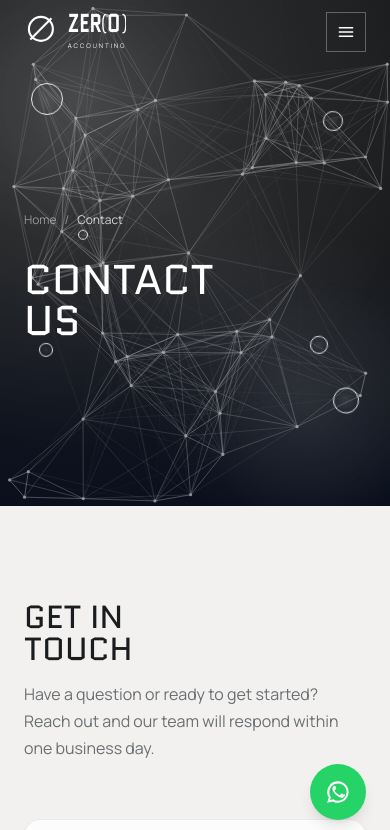
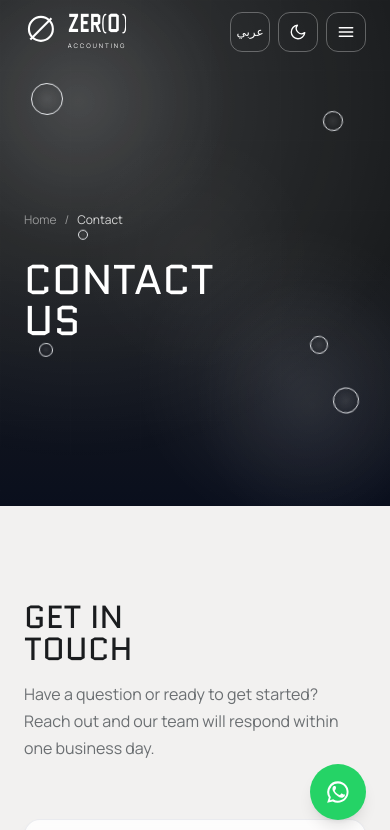
Before and after one commit to Fahis7/Zeroaccount, a React (Vite) app: page /contact in a window 390 px wide. Shown: the top 830 px of the page. Built offline with nearby package versions, Linux system fonts and the light colour scheme.

Commit message:
UI updates

```diff
--- a/src/components/LanguageToggle.jsx
+++ b/src/components/LanguageToggle.jsx
@@ -13,10 +13,10 @@ export default function LanguageToggle({ onDark = false }) {
       type="button"
       onClick={handleToggle}
       aria-label="Toggle language"
-      className={`border px-3.5 py-1.5 font-display text-xs uppercase tracking-wide transition-colors focus-visible:outline-none focus-visible:ring-2 focus-visible:ring-accent/50 ${
+      className={`flex h-10 w-10 shrink-0 items-center justify-center rounded-xl border font-display text-xs uppercase transition-colors focus-visible:outline-none focus-visible:ring-2 focus-visible:ring-accent/50 ${
         onDark
           ? "border-white/30 text-white hover:border-accent hover:text-accent"
-          : "border-line text-ink hover:border-accent hover:text-accent dark:border-[#2A2D32] dark:text-[#E8EAED]"
+          : "border-line bg-white/80 text-ink backdrop-blur-sm hover:border-accent hover:text-accent dark:border-white/10 dark:bg-[#1A1D22]/80 dark:text-[#E8EAED]"
       }`}
     >
       {isArabic ? "EN" : "عربي"}
--- a/src/components/Navbar.jsx
+++ b/src/components/Navbar.jsx
@@ -1,7 +1,7 @@
 import { useEffect, useRef, useState } from "react";
 import { AnimatePresence, motion } from "framer-motion";
 import { useTranslation } from "react-i18next";
-import { Link, NavLink } from "react-router-dom";
+import { Link, NavLink, useLocation } from "react-router-dom";
 import ThemeToggle from "./ThemeToggle.jsx";
 import LanguageToggle from "./LanguageToggle.jsx";
 import LogoFull from "./LogoFull.jsx";
@@ -9,11 +9,14 @@ import { services } from "../data/services.js";
 
 export default function Navbar() {
   const { t } = useTranslation();
+  const location = useLocation();
   const [scrolled, setScrolled] = useState(false);
   const [menuOpen, setMenuOpen] = useState(false);
   const [servicesOpen, setServicesOpen] = useState(false);
   const [mobileServicesOpen, setMobileServicesOpen] = useState(false);
   const dropdownRef = useRef(null);
+  const menuRef = useRef(null);
+  const controlsRef = useRef(null);
 
   useEffect(() => {
     function handleScroll() {
@@ -32,6 +35,40 @@ export default function Navbar() {
     document.addEventListener("mousedown", handleClickOutside);
     return () => document.removeEventListener("mousedown", handleClickOutside);
   }, []);
+
+  // Close the mobile menu when tapping outside it (and outside its controls), on Escape, or on route change.
+  useEffect(() => {
+    if (!menuOpen) return;
+
+    function handleClickOutside(e) {
+      if (
+        menuRef.current &&
+        !menuRef.current.contains(e.target) &&
+        controlsRef.current &&
+        !controlsRef.current.contains(e.target)
+      ) {
+        setMenuOpen(false);
+      }
+    }
+
+    function handleKeyDown(e) {
+      if (e.key === "Escape") setMenuOpen(false);
+    }
+
+    document.addEventListener("mousedown", handleClickOutside);
+    document.addEventListener("touchstart", handleClickOutside);
+    document.addEventListener("keydown", handleKeyDown);
+    return () => {
+      document.removeEventListener("mousedown", handleClickOutside);
+      document.removeEventListener("touchstart", handleClickOutside);
+      document.removeEventListener("keydown", handleKeyDown);
+    };
+  }, [menuOpen]);
+
+  useEffect(() => {
+    setMenuOpen(false);
+    setMobileServicesOpen(false);
+  }, [location.pathname]);
 
   const linkColor = scrolled
     ? "text-ink/80 hover:text-ink dark:text-[#9A9FA5] dark:hover:text-white"
@@ -141,30 +178,52 @@ export default function Navbar() {
           </Link>
         </div>
 
+        {/* ─── Mobile controls: language + theme + hamburger, always visible ─── */}
+        <div ref={controlsRef} className="flex items-center gap-2 lg:hidden">
+          <LanguageToggle onDark={!scrolled} />
+          <ThemeToggle onDark={!scrolled} />
           <button
             type="button"
-          className={`flex h-10 w-10 items-center justify-center border lg:hidden transition-colors ${
+            className={`flex h-10 w-10 shrink-0 items-center justify-center rounded-xl border transition-colors ${
               scrolled
                 ? "border-line text-ink dark:border-[#2A2D32] dark:text-white"
                 : "border-white/30 text-white"
             }`}
             onClick={() => setMenuOpen((prev) => !prev)}
             aria-label="Toggle menu"
+            aria-expanded={menuOpen}
           >
             <svg viewBox="0 0 24 24" width="20" height="20" fill="none" stroke="currentColor" strokeWidth="1.8" strokeLinecap="round">
               {menuOpen ? <path d="M6 6l12 12M18 6L6 18" /> : <path d="M4 7h16M4 12h16M4 17h16" />}
             </svg>
           </button>
+        </div>
       </nav>
 
       <AnimatePresence>
         {menuOpen && (
           <motion.div
+            key="backdrop"
+            initial={{ opacity: 0 }}
+            animate={{ opacity: 1 }}
+            exit={{ opacity: 0 }}
+            transition={{ duration: 0.2 }}
+            className="fixed inset-0 z-40 bg-black/40 lg:hidden"
+            onClick={() => setMenuOpen(false)}
+            aria-hidden="true"
+          />
+        )}
+      </AnimatePresence>
+
+      <AnimatePresence>
+        {menuOpen && (
+          <motion.div
+            ref={menuRef}
             initial={{ height: 0, opacity: 0 }}
             animate={{ height: "auto", opacity: 1 }}
             exit={{ height: 0, opacity: 0 }}
             transition={{ duration: 0.25 }}
-            className="overflow-hidden rounded-b-2xl border-t border-line/60 bg-surface/95 backdrop-blur-xl lg:hidden dark:border-[#2A2D32]/60 dark:bg-[#0D0F12]/95"
+            className="relative z-40 overflow-hidden rounded-b-2xl border-t border-line/60 bg-surface/95 backdrop-blur-xl lg:hidden dark:border-[#2A2D32]/60 dark:bg-[#0D0F12]/95"
           >
             <div className="flex max-h-[75vh] flex-col gap-1 overflow-y-auto px-6 py-6">
               <Link to="/" onClick={() => setMenuOpen(false)} className="py-2 font-display text-sm uppercase tracking-wide text-ink dark:text-[#E8EAED]">
@@ -224,10 +283,6 @@ export default function Navbar() {
                 {t("nav.contact")}
               </Link>
 
-              <div className="flex items-center gap-3 pt-3">
-                <LanguageToggle />
-                <ThemeToggle />
-              </div>
               <Link
                 to="/contact"
                 onClick={() => setMenuOpen(false)}
--- a/src/components/PageHero.jsx
+++ b/src/components/PageHero.jsx
@@ -1,6 +1,5 @@
 import { motion } from "framer-motion";
 import { Link } from "react-router-dom";
-import ParticleMesh from "./ParticleMesh.jsx";
 import AmbientBackground from "./AmbientBackground.jsx";
 
 const container = {
@@ -18,7 +17,6 @@ export default function PageHero({ lines, crumbs }) {
     <section className="on-dark relative flex min-h-[60vh] items-center overflow-hidden bg-ink pt-32 pb-20 dark:bg-black">
       <div className="absolute inset-0 bg-gradient-to-b from-ink via-ink to-[#0A0F1D] dark:from-black dark:via-black dark:to-[#050608]" />
       <AmbientBackground gridSize={70} />
-      <ParticleMesh />
       <div
         className="pointer-events-none absolute inset-0"
         style={{
--- a/src/components/ThemeToggle.jsx
+++ b/src/components/ThemeToggle.jsx
@@ -10,10 +10,10 @@ export default function ThemeToggle({ onDark = false }) {
       type="button"
       onClick={toggleTheme}
       aria-label={isDark ? "Switch to light mode" : "Switch to dark mode"}
-      className={`relative flex h-9 w-9 items-center justify-center border transition-colors focus-visible:outline-none focus-visible:ring-2 focus-visible:ring-accent/50 ${
+      className={`relative flex h-10 w-10 shrink-0 items-center justify-center rounded-xl border transition-colors focus-visible:outline-none focus-visible:ring-2 focus-visible:ring-accent/50 ${
         onDark
           ? "border-white/30 text-white hover:border-accent hover:text-accent"
-          : "border-line text-ink hover:border-accent hover:text-accent dark:border-[#2A2D32] dark:text-[#E8EAED]"
+          : "border-line bg-white/80 text-ink backdrop-blur-sm hover:border-accent hover:text-accent dark:border-white/10 dark:bg-[#1A1D22]/80 dark:text-[#E8EAED]"
       }`}
     >
       <AnimatePresence mode="wait" initial={false}>
```
Lines whose indentation alone changed are shown as unchanged.
